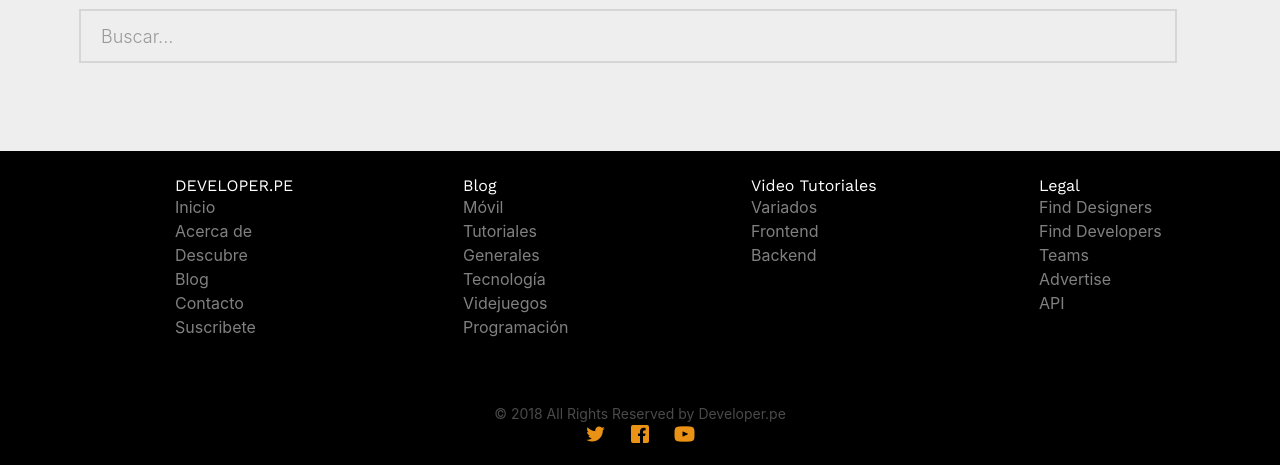
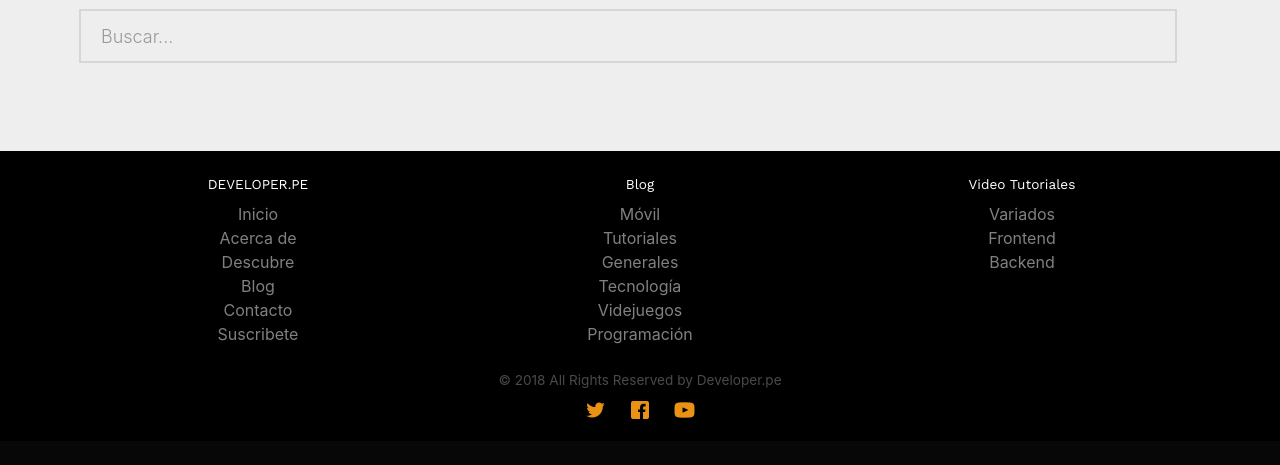
Before and after one commit to developerpe/web, a Django app: template templates/blog/movil.html in a window 1280 px wide. Shown: the part 601-1066 px from the top of the page. After the commit the page ends 1020 px from the top, so only its background shows below. Run offline with Django 3.2, Linux system fonts and the light colour scheme; the template is opened without the code that fills it, so the values that code supplies are empty; parts of the project's set-up code (start-up, migrations or seed data) failed here and were passed over; some libraries are stand-ins or nearby versions; some web fonts are replaced.

Commit message:
web y blog listos, falta añadir discus, y envio de correos en suscripcion, configurado archivos estaticos

```diff
--- a/manage.py
+++ b/manage.py
@@ -3,7 +3,7 @@
 import sys
 
 if __name__ == "__main__":
-    os.environ.setdefault("DJANGO_SETTINGS_MODULE", "web_developer_pe_2_0.settings")
+    os.environ.setdefault("DJANGO_SETTINGS_MODULE", "web_developer_pe_2_0.settings.local")
     try:
         from django.core.management import execute_from_command_line
     except ImportError as exc:
--- a/static/blog/css/style.css
+++ b/static/blog/css/style.css
@@ -1666,4 +1666,8 @@
   margin-bottom: 40px;
   color: grey;
 }
+
+.small{
+  margin-bottom: 10px;
+}
 /*# sourceMappingURL=style.css.map */
--- a/static/web/js/main.js
+++ b/static/web/js/main.js
@@ -1,7 +1,3 @@
-/* ===================================================================
- * Glint - Main JS
- *
- * ------------------------------------------------------------------- */
 
 (function($) {
 
--- a/templates/blog/index.html
+++ b/templates/blog/index.html
@@ -91,6 +91,7 @@
 		</div>
 	</header>
 
+{% block search %}
 	<div class="container">
 		<div class="row">
 	        <div class="col-md-12">
@@ -109,7 +110,8 @@
 	        </div>
 		</div>
 	</div>
-
+{% endblock %}
+{% block list %}
 	<div id="fh5co-blog" >
 		<div class="container">
 			<div class="columns is-multiline" id="cuerpo">
@@ -135,7 +137,7 @@
 			</div>
 		</div>
 	</div>
-
+{% endblock %}
 <nav class="pagination pageNums is-centered " role="navigation" aria-label="pagination">
   <ul class="pagination-list">
 		{% for page in pages %}
@@ -148,10 +150,10 @@
 
 	<footer id="fh5co-footer" role="contentinfo" style="background-color: black;">
 		<div class="container">
-			<div class="row row-pb-md">
-				<div class="col-md-3 col-sm-4 col-xs-6 col-md-push-1">
-					<h4>DEVELOPER.PE</h4>
-					<ul class="fh5co-footer-links">
+			<div class="columns">
+				<div class="column is-4">
+					<h4 class="text-center small">DEVELOPER.PE</h4>
+					<ul class="fh5co-footer-links text-center">
 						<li><a href="{% url 'home' %}">Inicio</a></li>
 						<li><a href="{% url 'home' %}">Acerca de</a></li>
 						<li><a href="{% url 'home' %}">Descubre</a></li>
@@ -161,9 +163,9 @@
 					</ul>
 				</div>
 
-				<div class="col-md-3 col-sm-4 col-xs-6 col-md-push-1">
-					<h4>Blog</h4>
-					<ul class="fh5co-footer-links">
+				<div class="column is-4">
+					<h4 class="text-center small">Blog</h4>
+					<ul class="fh5co-footer-links text-center">
 						<li><a href="{% url 'blog_movil' %}">Móvil</a></li>
 						<li><a href="{% url 'blog_tutoriales' %}">Tutoriales</a></li>
 						<li><a href="{% url 'blog_general' %}">Generales</a></li>
@@ -173,30 +175,18 @@
 					</ul>
 				</div>
 
-				<div class="col-md-3 col-sm-4 col-xs-6 col-md-push-1">
-					<h4>Video Tutoriales</h4>
-					<ul class="fh5co-footer-links">
+				<div class="column is-4">
+					<h4 class="text-center small">Video Tutoriales</h4>
+					<ul class="fh5co-footer-links text-center">
 						<li><a href="#">Variados</a></li>
 						<li><a href="#">Frontend</a></li>
 						<li><a href="#">Backend</a></li>
 					</ul>
 				</div>
-
-				<div class="col-md-3 col-sm-4 col-xs-6 col-md-push-1">
-					<h4>Legal</h4>
-					<ul class="fh5co-footer-links">
-						<li><a href="#">Find Designers</a></li>
-						<li><a href="#">Find Developers</a></li>
-						<li><a href="#">Teams</a></li>
-						<li><a href="#">Advertise</a></li>
-						<li><a href="#">API</a></li>
-					</ul>
 		</div>
-			</div>
-
-			<div class="row copyright">
-				<div class="col-md-12 text-center">
-					<p><small class="block">&copy; 2018 All Rights Reserved by Developer.pe</small></p>
+		<div class="columns copyright">
+			<div class="column is-12 text-center">
+				<p><small class="block small">&copy; 2018 All Rights Reserved by Developer.pe</small></p>
 				<p>
 					<ul class="fh5co-social-icons">
 						<li><a href="https://twitter.com/Developerpepiur?lang=es"><i class="icon-twitter"></i></a></li>
@@ -204,7 +194,6 @@
 						<li><a href="https://www.youtube.com/channel/UCOzf2U3BTng85gsFJHvIInQ"><i class="icon-youtube"></i></a></li>
 					</ul>
 				</p>
-				</div>
 			</div>
 		</div>
 	</footer>
@@ -225,6 +214,7 @@
 	<script src="{% static 'blog/js/magnific-popup-options.js' %}"></script>
 	<script src="{% static 'blog/js/main.js' %}"></script>
 	<script src="{% static 'web/js/DjangoAjax.js' %}"></script>
+	{% block js_extra %}
 	<script>
 			 function update(){
 					 $.ajax({
@@ -253,5 +243,6 @@
 					 })
 			 });
 	 </script>
+	 {% endblock %}
 	</body>
 </html>
--- a/web_developer_pe_2_0/wsgi.py
+++ b/web_developer_pe_2_0/wsgi.py
@@ -11,6 +11,6 @@
 
 from django.core.wsgi import get_wsgi_application
 
-os.environ.setdefault("DJANGO_SETTINGS_MODULE", "web_developer_pe_2_0.settings")
+os.environ.setdefault("DJANGO_SETTINGS_MODULE", "web_developer_pe_2_0.settings.local")
 
 application = get_wsgi_application()
```
Also changed, not shown: static/web/css/base.css (+0 -39 lines), static/web/css/vendor.css (+1 -20 lines), web_developer_pe_2_0/settings/base.py (renamed from web_developer_pe_2_0/settings.py, +2 -32 lines), web_developer_pe_2_0/settings/local.py (added, +54 -0 lines), web_developer_pe_2_0/settings/production.py (added, +29 -0 lines), web_developer_pe_2_0/settings/__init__.py (added). Lines whose indentation alone changed are shown as unchanged.
